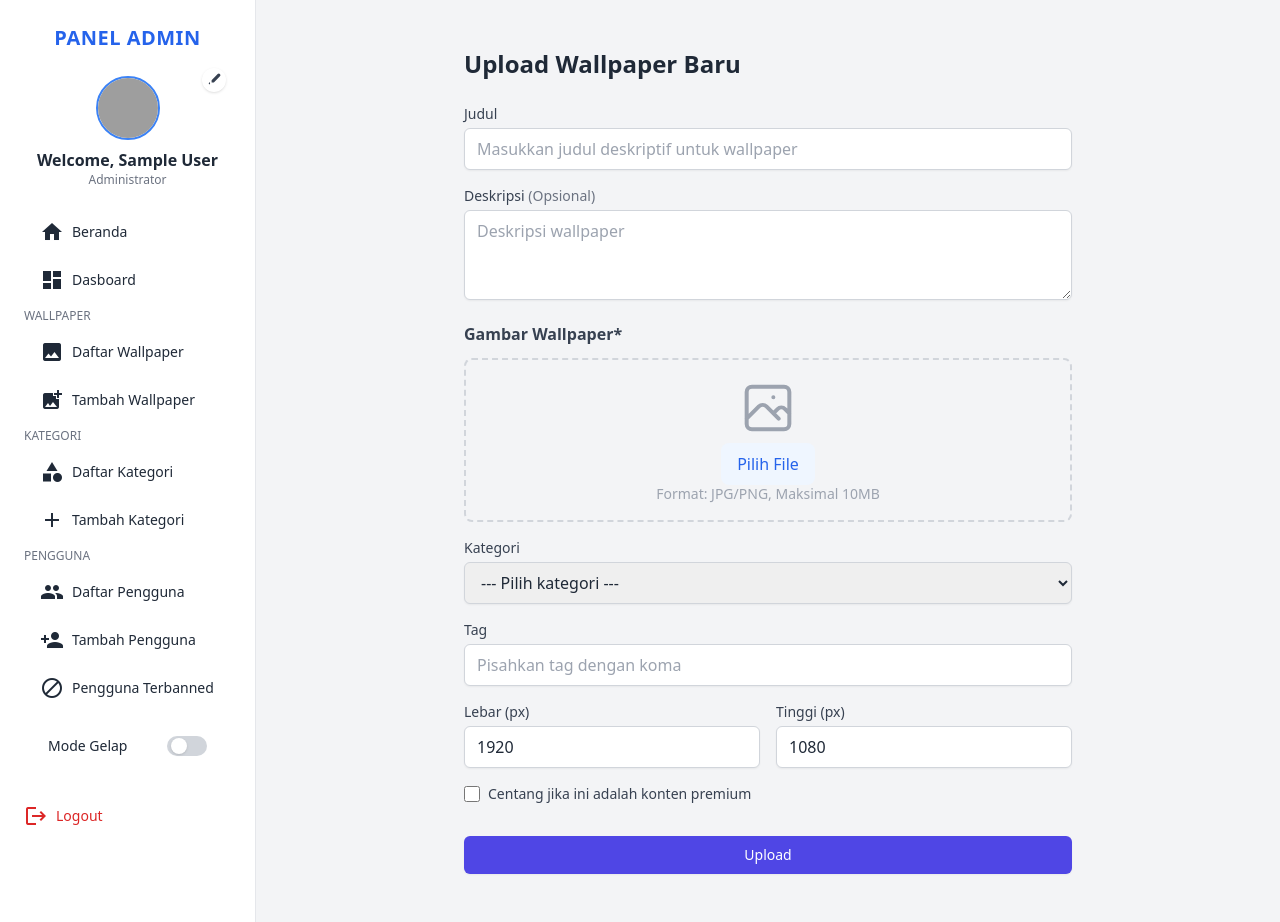
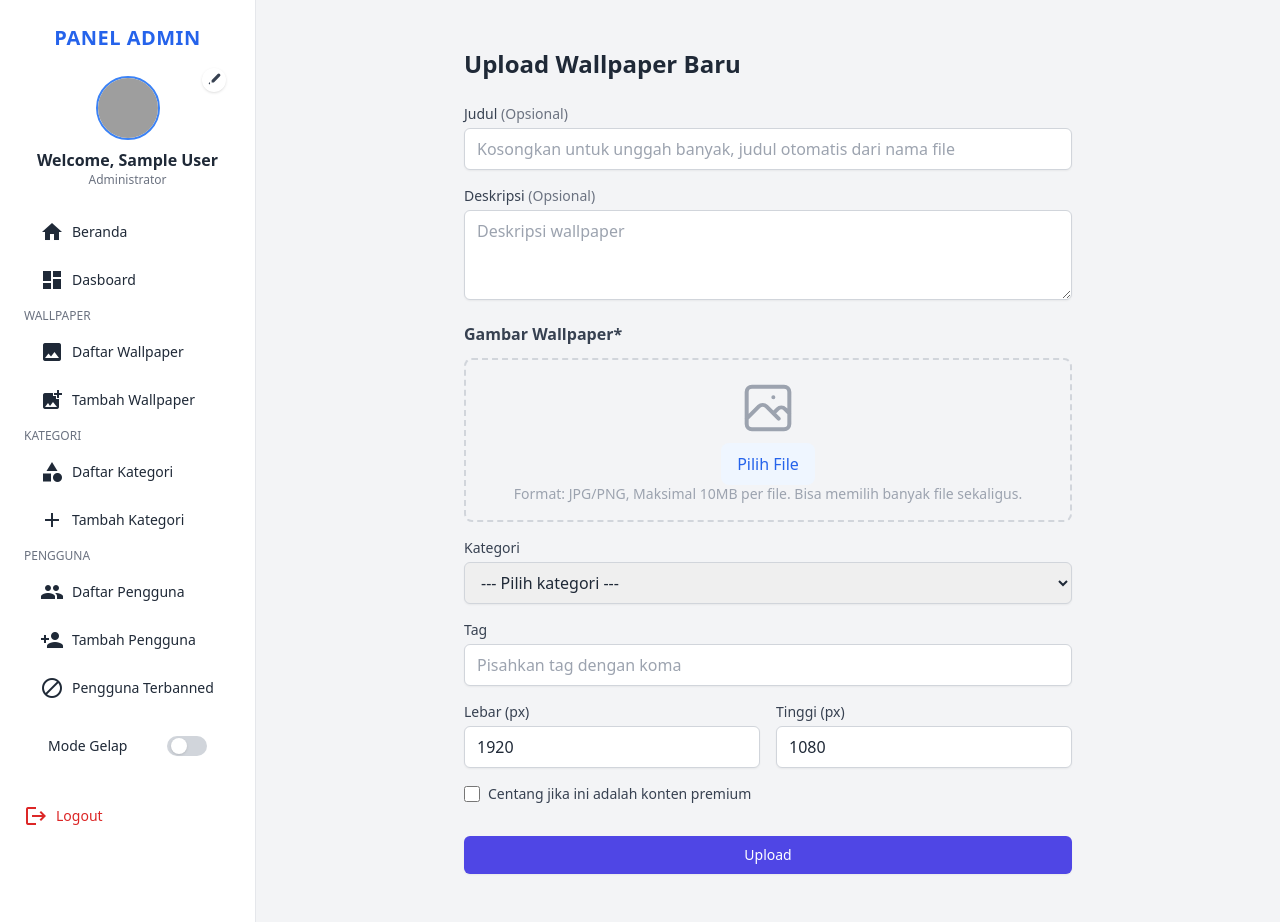
Before and after one commit to Anepso/wallpaper-cms-django, a Django app: page /wallpapers/admin/upload/ in a window 1280 px wide. Run offline with Django 5.2, Linux system fonts and the light colour scheme; the visitor is signed in with stand-in values (Sample User, id 1); data that the repository does not hold is empty; some libraries are stand-ins or nearby versions; grey boxes are pictures that could not be loaded.

Commit message:
Add bulk upload for wallpapers

```diff
--- a/backend/templates/admin/upload.html
+++ b/backend/templates/admin/upload.html
@@ -10,10 +10,10 @@
         <div class="space-y-4">
             <!-- Judul -->
             <div>
-                <label for="id_title" class="block text-sm font-medium text-gray-700 mb-1">Judul</label>
-                <input type="text" name="title" id="id_title" required
+                <label for="id_title" class="block text-sm font-medium text-gray-700 mb-1">Judul <span class="text-gray-500">(Opsional)</span></label>
+                <input type="text" name="title" id="id_title"
                     class="w-full px-3 py-2 border border-gray-300 rounded-md shadow-sm focus:outline-none focus:ring-indigo-500 focus:border-indigo-500"
-                    placeholder="Masukkan judul deskriptif untuk wallpaper">
+                    placeholder="Kosongkan untuk unggah banyak, judul otomatis dari nama file">
             </div>
 
             <!-- Deskripsi -->
@@ -37,9 +37,9 @@
                             <span class="px-4 py-2.5 bg-blue-50 text-blue-600 rounded-lg font-medium hover:bg-blue-100 transition">
                                 Pilih File
                             </span>
-                            <input type="file" name="image" id="id_image" class="hidden" accept="image/jpeg,image/png" required>
+                            <input type="file" name="image" id="id_image" class="hidden" accept="image/jpeg,image/png" multiple required>
                         </label>
-                        <p class="text-gray-400 text-sm mt-2">Format: JPG/PNG, Maksimal 10MB</p>
+                        <p class="text-gray-400 text-sm mt-2">Format: JPG/PNG, Maksimal 10MB per file. Bisa memilih banyak file sekaligus.</p>
                         {{ form.image.errors }}
                     </div>
                 </div>
@@ -99,13 +99,18 @@
 <script>
 document.getElementById('id_image').addEventListener('change', function(e) {
     const previewContainer = document.getElementById('image-preview');
-    if (e.target.files.length > 0) {
-        previewContainer.innerHTML = '';
+    const files = Array.from(e.target.files);
+    previewContainer.innerHTML = '';
+    if (files.length === 0) return;
+    const grid = document.createElement('div');
+    grid.className = 'grid grid-cols-2 sm:grid-cols-3 gap-3 w-full';
+    files.forEach(function(file) {
         const preview = document.createElement('img');
-        preview.src = URL.createObjectURL(e.target.files[0]);
-        preview.className = 'max-h-48 rounded-lg shadow-sm border border-gray-200';
-        previewContainer.appendChild(preview);
-    }
+        preview.src = URL.createObjectURL(file);
+        preview.className = 'h-32 w-full object-cover rounded-lg shadow-sm border border-gray-200';
+        grid.appendChild(preview);
+    });
+    previewContainer.appendChild(grid);
 });
 </script>
 {% endblock %}
--- a/backend/wallpapers/forms.py
+++ b/backend/wallpapers/forms.py
@@ -4,7 +4,7 @@ from categories.models import Category
 from taggit.forms import TagField
 
 class WallpaperForm(forms.ModelForm):
-    tags = TagField(label="Tags", help_text="Pisahkan tag dengan koma")
+    tags = TagField(label="Tags", help_text="Pisahkan tag dengan koma", required=False)
 
     class Meta:
         model = Wallpaper
--- a/backend/wallpapers/views.py
+++ b/backend/wallpapers/views.py
@@ -1,3 +1,4 @@
+import os
 from django.shortcuts import render, redirect, get_object_or_404
 from django.contrib.auth.mixins import LoginRequiredMixin, UserPassesTestMixin
 from django.views.generic import ListView
@@ -15,7 +16,7 @@ User = get_user_model()
 
 class WallpaperListView(ListView):
     model = Wallpaper
-    template_name = 'wallpapers/list.html'
+    template_name = 'wallpapers/wallpaper_list.html'
     context_object_name = 'wallpapers'
     paginate_by = 20
 
@@ -83,21 +84,71 @@ def search_wallpapers(request):
         'wallpapers': wallpapers,
     })
 
+def _process_upload(request):
+    """Proses semua file yang diunggah (satu atau banyak sekaligus).
+
+    Mengembalikan tuple (success_count, failed_count), atau None jika tidak
+    ada file yang diunggah.
+    """
+    images = request.FILES.getlist('image')
+    if not images:
+        return None
+
+    title_input = request.POST.get('title', '').strip()
+    success_count = 0
+    failed_count = 0
+
+    for index, image in enumerate(images):
+        data = request.POST.copy()
+        data.setdefault('description', '')
+        data.setdefault('width', '1920')
+        data.setdefault('height', '1080')
+        base_title = os.path.splitext(image.name)[0].replace('_', ' ').replace('-', ' ').strip() or f'Wallpaper {index + 1}'
+
+        if len(images) == 1:
+            data['title'] = title_input or base_title
+        elif title_input:
+            data['title'] = f'{title_input} {index + 1}'
+        else:
+            data['title'] = base_title
+
+        form = WallpaperForm(data, {'image': image})
+        if form.is_valid():
+            wallpaper = form.save(commit=False)
+            wallpaper.uploader = request.user
+            wallpaper.is_active = True
+            wallpaper.save()
+            form.save_m2m()
+            success_count += 1
+        else:
+            failed_count += 1
+
+    return success_count, failed_count
+
 @login_required
 def wallpaper_upload(request):
     if request.method == 'POST':
-        form = WallpaperForm(request.POST, request.FILES)
-        if form.is_valid():
-            wallpaper = form.save(commit=False)
-            wallpaper.uploader = request.user
-            wallpaper.is_active = True  # PENTING
-            wallpaper.save()
-            form.save_m2m()
-            print(f"[DEBUG] Wallpaper disimpan: {wallpaper.title}, is_active={wallpaper.is_active}")
-            messages.success(request, 'Wallpaper berhasil diupload!')
-            return redirect('wallpapers:admin_list')
+        result = _process_upload(request)
+        if result is not None:
+            success_count, failed_count = result
+            if success_count:
+                messages.success(request, f'{success_count} wallpaper berhasil diupload!')
+            if failed_count:
+                messages.error(request, f'{failed_count} wallpaper gagal diupload.')
+            return redirect('wallpapers:wallpaper_admin_list')
         else:
-            print('[DEBUG] request.FILES:', request.FILES)
+            form = WallpaperForm(request.POST, request.FILES)
+            if form.is_valid():
+                wallpaper = form.save(commit=False)
+                wallpaper.uploader = request.user
+                wallpaper.is_active = True
+                wallpaper.save()
+                form.save_m2m()
+                print(f"[DEBUG] Wallpaper disimpan: {wallpaper.title}, is_active={wallpaper.is_active}")
+                messages.success(request, 'Wallpaper berhasil diupload!')
+                return redirect('wallpapers:wallpaper_admin_list')
+            else:
+                print('[DEBUG] request.FILES:', request.FILES)
 
     else:
         form = WallpaperForm()
@@ -113,27 +164,36 @@ def wallpaper_upload(request):
 def add_wallpaper(request):
     categories = Category.objects.all().order_by('name')
     if request.method == 'POST':
-        form = WallpaperForm(request.POST, request.FILES)
-        if form.is_valid():
-            wallpaper = form.save(commit=False)
-            wallpaper.uploader = request.user
-            wallpaper.is_active = True
-            wallpaper.save()
-            form.save_m2m()
-            messages.success(request, 'Wallpaper berhasil ditambahkan!')
-            return redirect('wallpapers:admin_list')  # Pastikan URL ini ada dan mengarah ke WallpaperListView
+        result = _process_upload(request)
+        if result is not None:
+            success_count, failed_count = result
+            if success_count:
+                messages.success(request, f'{success_count} wallpaper berhasil ditambahkan!')
+            if failed_count:
+                messages.error(request, f'{failed_count} wallpaper gagal diupload.')
+            return redirect('wallpapers:wallpaper_admin_list')
         else:
-            messages.error(request, 'Ada kesalahan dalam form. Silakan periksa kembali.')
+            form = WallpaperForm(request.POST, request.FILES)
+            if form.is_valid():
+                wallpaper = form.save(commit=False)
+                wallpaper.uploader = request.user
+                wallpaper.is_active = True
+                wallpaper.save()
+                form.save_m2m()
+                messages.success(request, 'Wallpaper berhasil ditambahkan!')
+                return redirect('wallpapers:wallpaper_admin_list')
+            else:
+                messages.error(request, 'Ada kesalahan dalam form. Silakan periksa kembali.')
     else:
         form = WallpaperForm()
 
-    return render(request, 'admin/add.html', {
+    return render(request, 'admin/upload.html', {
         'form': form,
         'categories': categories
     })
 
 @login_required
-def update_wallpaper(request):
+def update_wallpaper(request, pk):
     if request.method == "POST":
         wallpaper_id = request.POST.get("wallpaper_id")
         wallpaper = get_object_or_404(Wallpaper, id=wallpaper_id)
@@ -165,7 +225,7 @@ def delete_multiple_wallpapers(request):
         wallpapers.delete()
 
         messages.success(request, f'{count} wallpaper berhasil dihapus!')
-    return redirect('wallpapers:admin_list')
+    return redirect('wallpapers:wallpaper_admin_list')
 
 @login_required
 def wallpaper_delete(request, pk):
@@ -176,9 +236,9 @@ def wallpaper_delete(request, pk):
         wallpaper.image.delete()  # Hapus file gambar dari storage
         wallpaper.delete()       # Hapus record dari database
         messages.success(request, f'Wallpaper "{wallpaper_title}" berhasil dihapus!')
-        return redirect('admin:list')
+        return redirect('wallpapers:wallpaper_admin_list')
 
-    return render(request, 'admin/delete_confirm.html', {
+    return render(request, 'admin/delete.html', {
         'object': wallpaper,
         'title': 'Hapus Wallpaper'
     })
```
